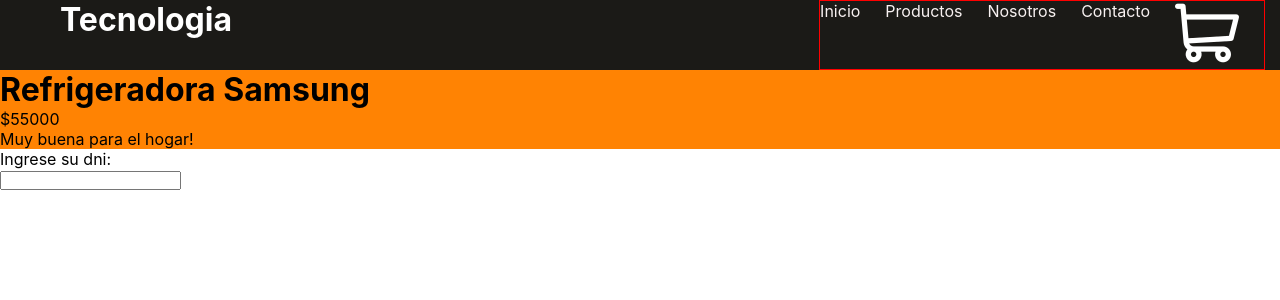
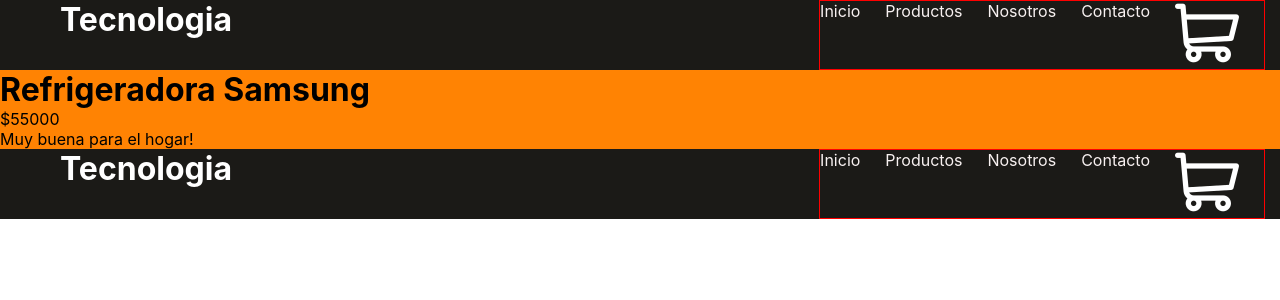
Before and after one commit to miru-porto/tecnologia_portocarrero, a React (Create React App) app: page / in a window 1280 px wide. Shown: the top 300 px of the page. Built offline with nearby package versions, Linux system fonts and the light colour scheme.

Commit message:
segunda parte desafio clase 5 react

```diff
--- a/src/components/ItemCount/index.js
+++ b/src/components/ItemCount/index.js
@@ -1,15 +1,47 @@
-import {useState} from 'react'
+import { useState } from 'react';
+import Navbar from '../Navbar';
 
 const ItemCount = () => {
+    const [products, setProducts]= useState(
+        {
+            name:'iphone 99',
+            madeBy:'Apple',
+            description:'Muy caro'
+        },
 
-    const [dni, setDni] = useState('')
+        {
+            name:'1100',
+            madeBy:'Nokia',
+            description:'Durisimo!'
+        },
 
-    return(
+        {
+            name:'S9',
+            madeBy:'Samsung',
+            description:'Bueno'
+        },
+
+        {
+            name:'G1',
+            madeBy:'Motorola',
+            description:'ultimo modelo'
+        },
+
+        {
+            name:'Note 10',
+            madeBy:'Xiaomi',
+            description:'Muy recomensable'
+        }
+        )
+
+    return (
         <div>
-            <p>{dni}</p>
-
-            <p>Ingrese su dni:</p>
-            <input type='text' value={dni} onChange= {(e) => setDni(e.target.value)} />
+            <Navbar products="products"/>
+            <div>
+                <div>
+                    <h4>{}</h4>
+                </div>
+            </div>
         </div>
     );
 }
```
Also changed, not shown: public/images/negativo.svg (added), public/images/positivo.svg (added).
